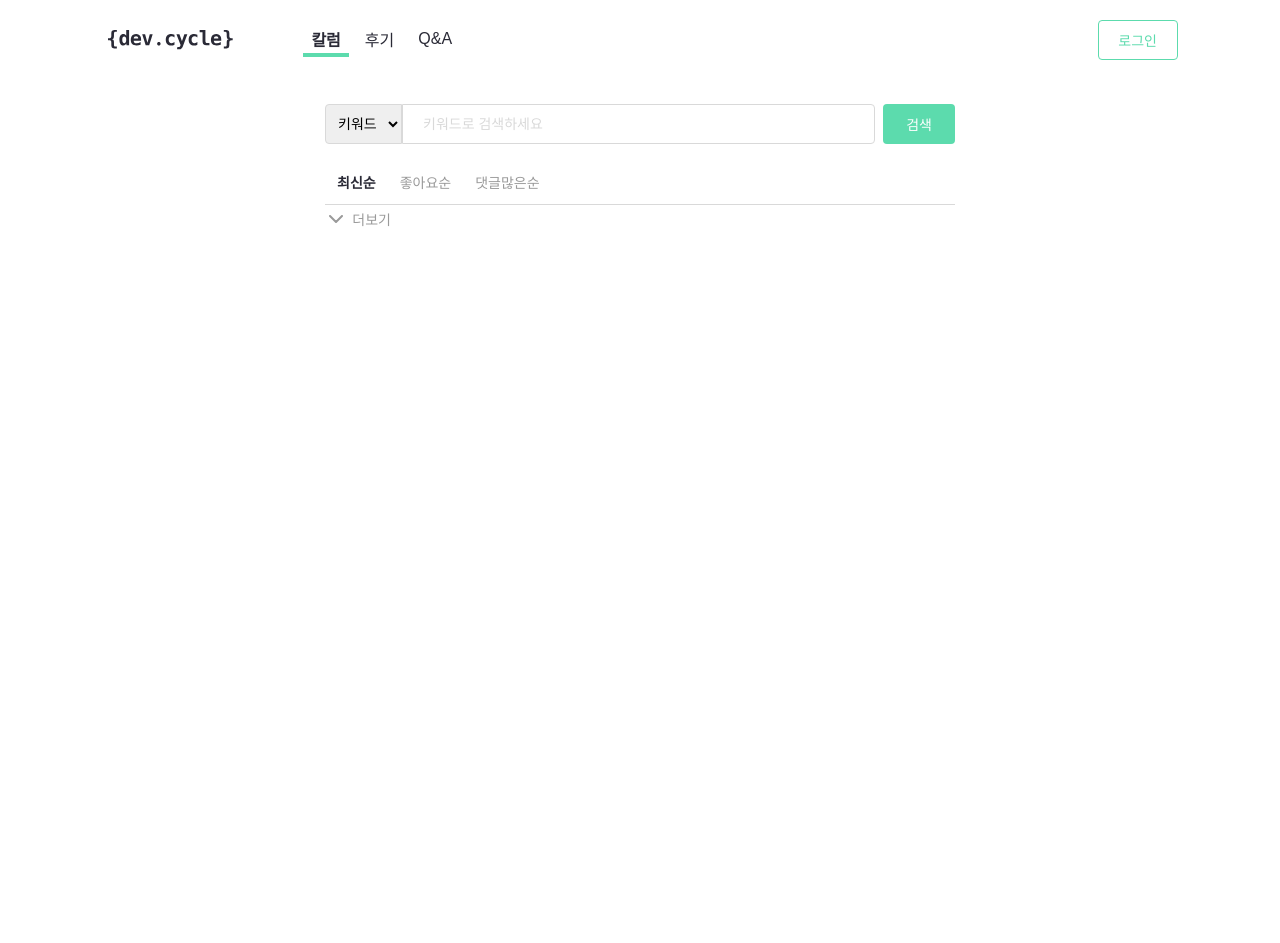
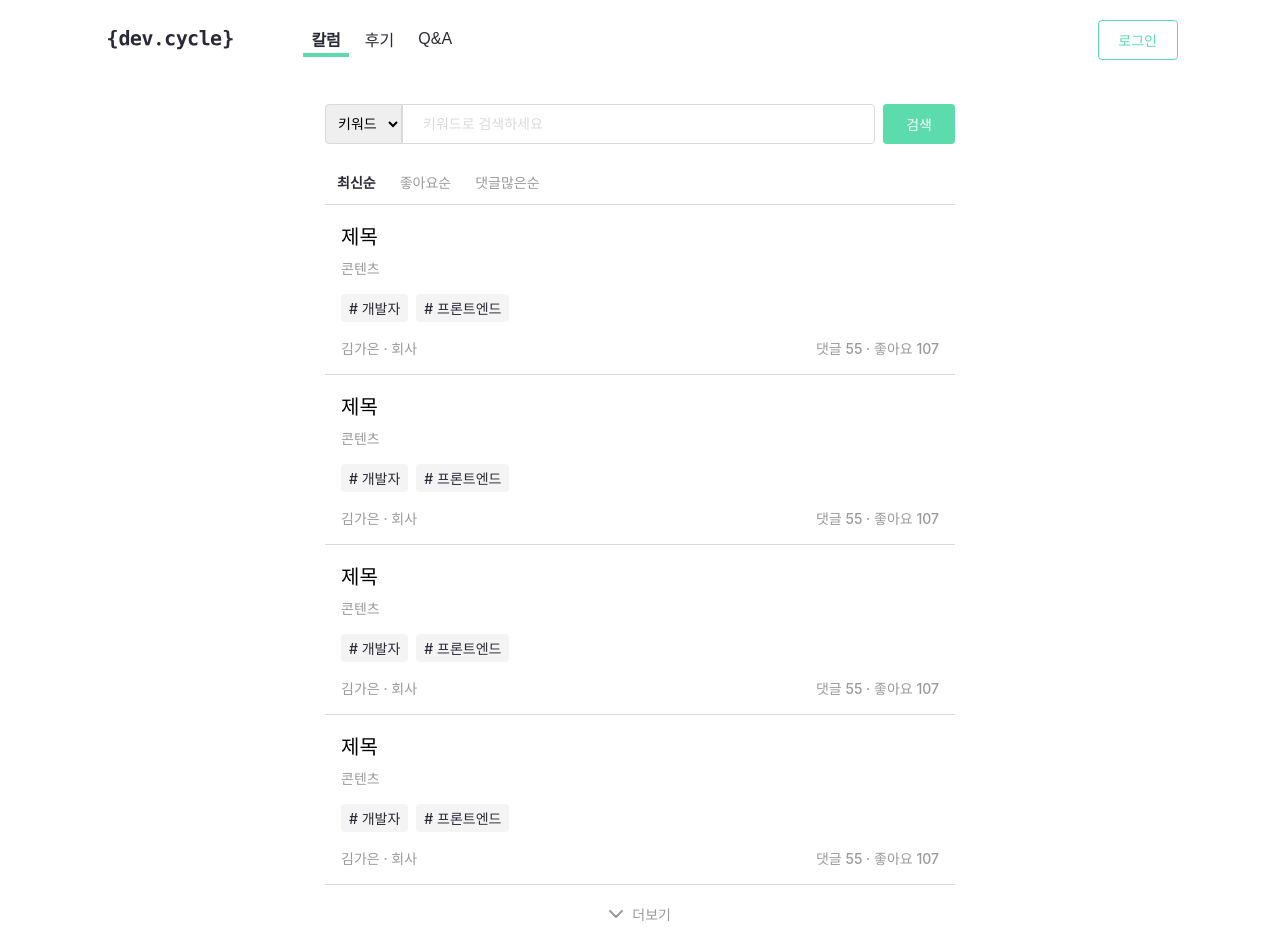
Before and after one commit to GDSC-DEV-CYCLE/frontend, a React (Vite) app: page /postlist in a window 1280 px wide. Before the commit the page ends 800 px from the top, so only its background shows below. Built offline with nearby package versions, Linux system fonts and the light colour scheme.

Commit message:
✨ Add temporary postlist dummy data

```diff
--- a/src/pages/postlist/index.tsx
+++ b/src/pages/postlist/index.tsx
@@ -1,6 +1,7 @@
 import { useState } from 'react';
 import { useNavigate } from 'react-router-dom';
 
+import WritingList from '../../components/WritingList';
 import { useLogin, useTopNavigation } from '../../store/store';
 import LoadMoreButton from './LoadMoreButton';
 import * as S from './styled';
@@ -36,6 +37,49 @@ export default function PostListPage() {
     setLoadMoreTimes((prev) => prev + 1);
   };
 
+  const tempArr = [
+    {
+      title: '제목',
+      content: '콘텐츠',
+      tagList: ['개발자', '프론트엔드'],
+      writer: '김가은',
+      commentNum: 55,
+      likeNum: 107,
+      company: '회사',
+      id: 1,
+    },
+    {
+      title: '제목',
+      content: '콘텐츠',
+      tagList: ['개발자', '프론트엔드'],
+      writer: '김가은',
+      commentNum: 55,
+      likeNum: 107,
+      company: '회사',
+      id: 2,
+    },
+    {
+      title: '제목',
+      content: '콘텐츠',
+      tagList: ['개발자', '프론트엔드'],
+      writer: '김가은',
+      commentNum: 55,
+      likeNum: 107,
+      company: '회사',
+      id: 3,
+    },
+    {
+      title: '제목',
+      content: '콘텐츠',
+      tagList: ['개발자', '프론트엔드'],
+      writer: '김가은',
+      commentNum: 55,
+      likeNum: 107,
+      company: '회사',
+      id: 4,
+    },
+  ];
+
   return (
     <S.Layout>
       {isLogin && <S.WriteButton color="normal">글 작성하기</S.WriteButton>}
@@ -62,9 +106,26 @@ export default function PostListPage() {
             selected={selectedNavigation}
             setSelected={setSelectedNavigation}
           />
+
+          {tempArr.map((item) => {
+            return (
+              <WritingList
+                title={item.title}
+                content={item.content}
+                tagList={item.tagList}
+                writer={item.writer}
+                commentNum={item.commentNum}
+                likeNum={item.likeNum}
+                company={item.company}
+                key={item.id}
+              />
+            );
+          })}
         </S.PostListsContainer>
 
-        <LoadMoreButton onClick={onClickLoadMoreButton} />
+        <S.LoadMoreButtonWrapper>
+          <LoadMoreButton onClick={onClickLoadMoreButton} />
+        </S.LoadMoreButtonWrapper>
       </S.MainLayout>
 
       {isLogin && <S.EmptyContainer />}
--- a/src/pages/postlist/styled.ts
+++ b/src/pages/postlist/styled.ts
@@ -62,3 +62,10 @@ export const SearchButton = styled(DefaultButton)`
 `;
 
 export const PostListsContainer = styled.div``;
+
+export const LoadMoreButtonWrapper = styled.div`
+  /* 임시 */
+  display: flex;
+  justify-content: center;
+  padding: 15px 0;
+`;
```
